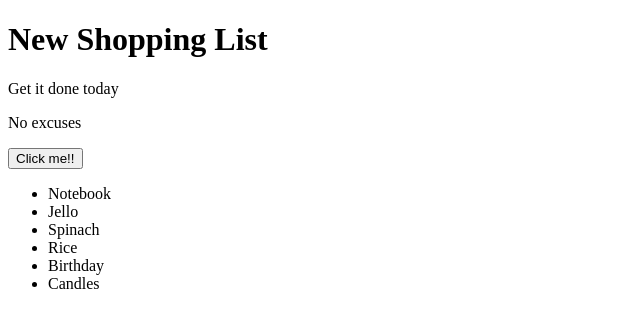
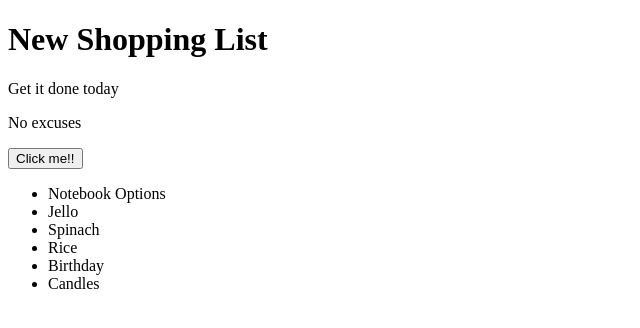
Before and after one commit to andresfb88/bbackground-generator, a plain HTML site: page index.html in a window 1280 px wide. Shown: the full height of the page, 0-640 px from the left. Drawn offline with Linux system fonts and the light colour scheme.

Commit message:
change in the LI tag

```diff
--- a/index.html
+++ b/index.html
@@ -10,7 +10,7 @@
 	<p class="second">No excuses</p>
 	<button>Click me!!</button>
 	<ul>
-		<li random="23">Notebook</li>
+		<li random="23">Notebook Options</li>
 		<li>Jello</li>
 		<li>Spinach</li>
 		<li>Rice</li>
```
